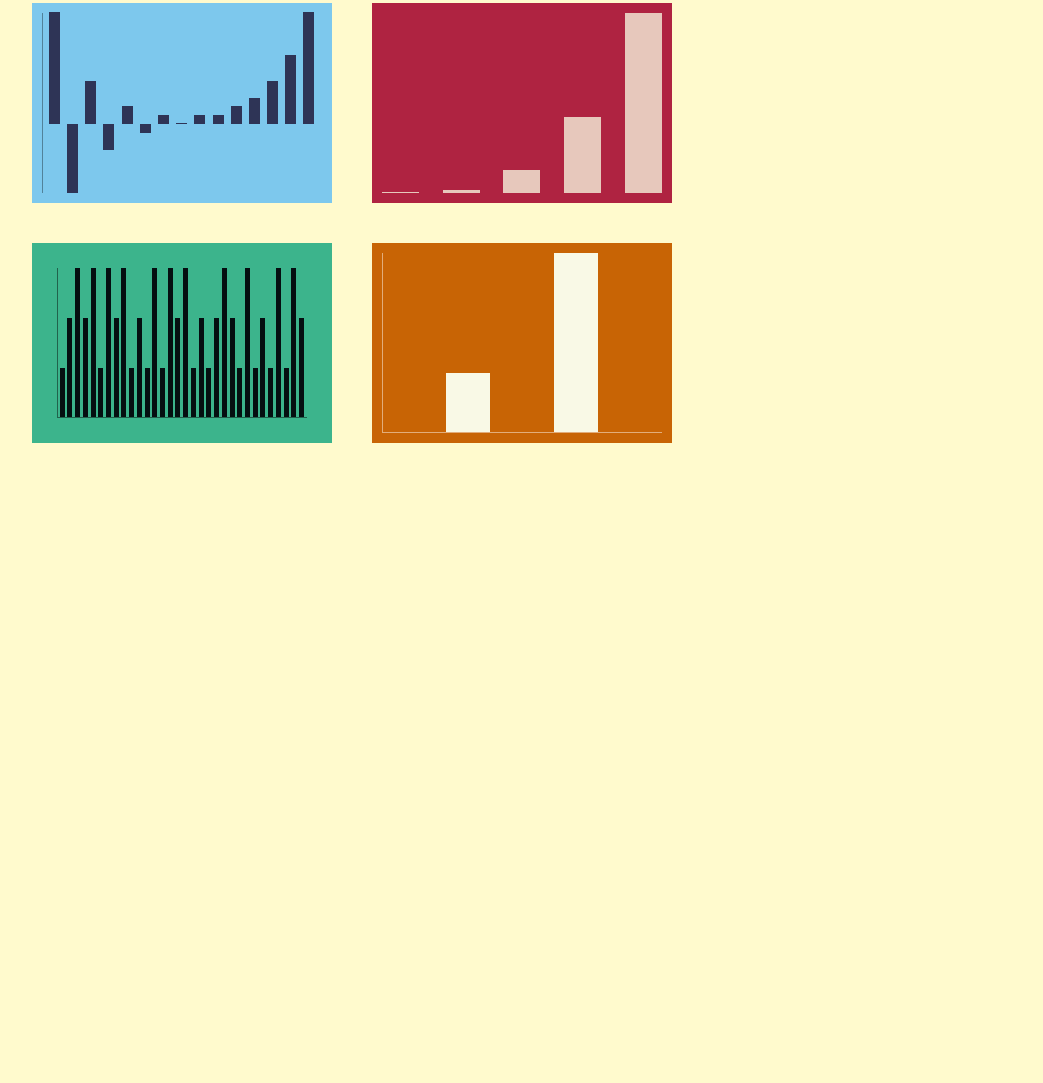
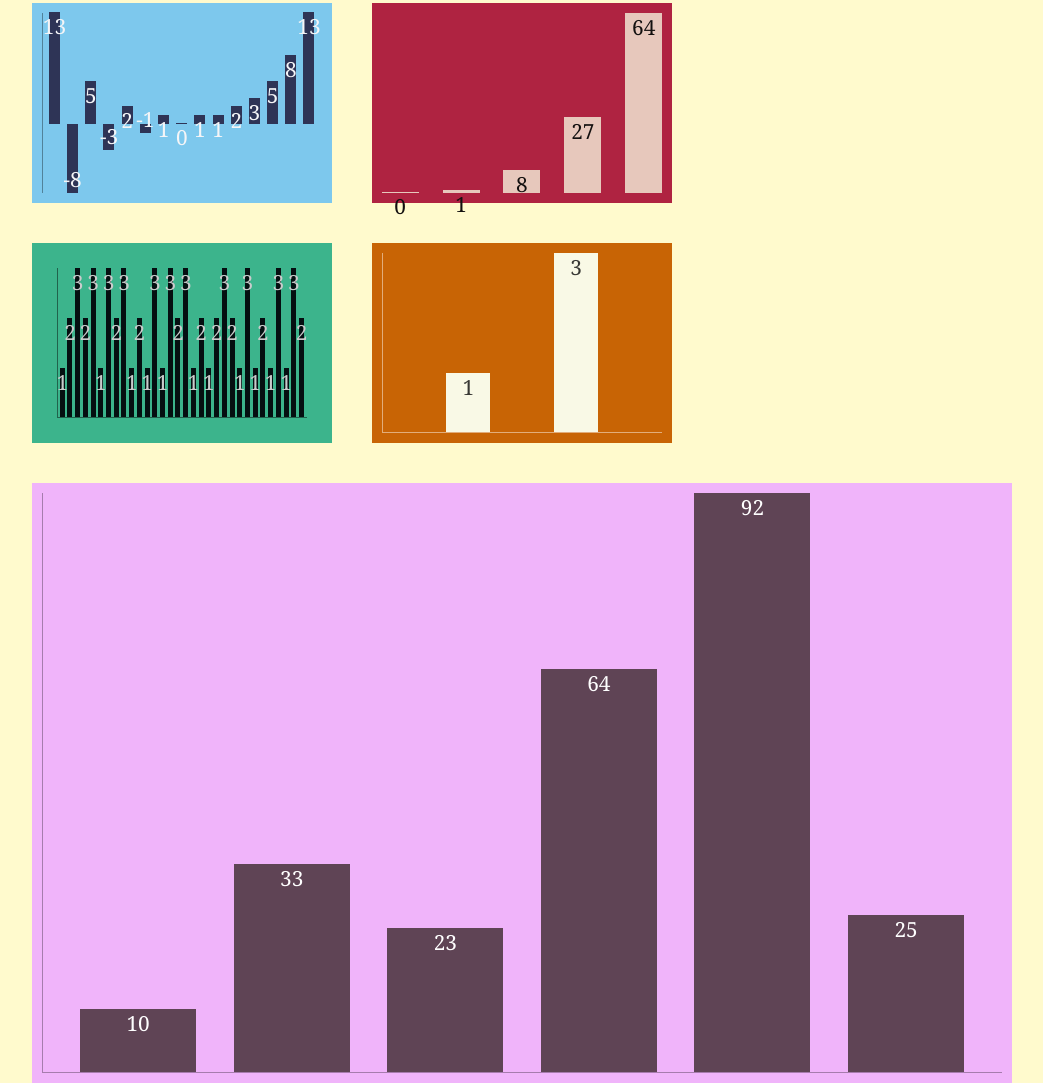
Before and after one commit to TheophileMot/barchart, a website: page index.html in a window 1280 px wide. Shown: the part 420-1503 px from the top of the page, without its empty margins (156-1199 px from the left). Before the commit the page ends 863 px from the top, so only its background shows below. Drawn offline with Linux system fonts and the light colour scheme.

Commit message:
display height labels in contrasting colour, centred at top of bar

```diff
--- a/barchart.js
+++ b/barchart.js
@@ -1,16 +1,12 @@
 $( document ).ready(function() {
   drawBarChart([1, 2, 3], {}, '#chart1');  // this chart will get erased by the next one
   drawBarChart([-1, -3, -5, -2], {padding: 50, barGapRatio: 0.000001}, '#chart1');
-
-  drawBarChart([1, 7, 0, 1, 2, 5, -10, 8, 1, 1, 1, 18, 2], {barGapRatio: 0.95, backgroundColourInherit: true}, '#chart2');
-
+  drawBarChart([1, 7, 0, 1, 2, 5, -10, 8, 18, 2], {barGapRatio: 0.9, backgroundColourInherit: true}, '#chart2');
   drawBarChart([13, -8, 5, -3, 2, -1, 1, 0, 1, 1, 2, 3, 5, 8, 13], {backgroundColour: 'rgb(125, 200, 237)', displayXAxis: false}, '#chart3');
-
   drawBarChart([0, 1, 8, 27, 64], {backgroundColour: 'rgb(175, 35, 65)', displayXAxis: false, displayYAxis: false}, '#chart4');
-
   drawBarChart([1, 2, 3, 2, 3, 1, 3, 2, 3, 1, 2, 1, 3, 1, 3, 2, 3, 1, 2, 1, 2, 3, 2, 1, 3, 1, 2, 1, 3, 1, 3, 2], {backgroundColour: 'rgb(60, 180, 140)', padding: 25}, '#chart5');
-
   drawBarChart([1, 3], {backgroundColour: 'rgb(200, 100, 5)', barGapRatio: 0.4}, '#chart6');
+  drawBarChart([10, 33, 23, 64, 92, 25], {backgroundColour: 'rgb(240, 180, 250)', barGapRatio: 0.75}, '#chart7');
 });
 
 const BAR_CHART_DEFAULTS = {
@@ -20,6 +16,7 @@ const BAR_CHART_DEFAULTS = {
   defaultBarColour: 'auto',
   displayXAxis: true,
   displayYAxis: true,
+  displayHeights: true,
 };
 
 class BarChart {
@@ -31,7 +28,6 @@ class BarChart {
     this.id = this.generateId();
 
     this.data = data;
-    this.numBars = data.length;
     this.element = element;
 
     // set options according to user or defaults
@@ -43,9 +39,10 @@ class BarChart {
     this.barGapRatio = (options.barGapRatio > 0 && options.barGapRatio <= 1) ? options.barGapRatio : BAR_CHART_DEFAULTS.barGapRatio;
     this.displayXAxis = (typeof options.displayXAxis == 'boolean') ? options.displayXAxis : BAR_CHART_DEFAULTS.displayXAxis;
     this.displayYAxis = (typeof options.displayYAxis == 'boolean') ? options.displayYAxis : BAR_CHART_DEFAULTS.displayYAxis;
+    this.displayHeights = (typeof options.displayHeights == 'boolean') ? options.displayHeights : BAR_CHART_DEFAULTS.displayHeights;
 
     // set properties derived from colours
-    this.axisBackgroundColour = this.RGBArrayToString(this.contrastingShade(this.RGBStringToArray(this.backgroundColour), 0.25));
+    this.axisBackgroundColour = this.contrastingShade(this.backgroundColour, 0.25);
 
     // set dimensions of chart, excluding padding
     this.width = $( element ).width() - 2 * this.padding;
@@ -53,7 +50,7 @@ class BarChart {
 
     // set properties derived from dimensions
     this.barSpacing = this.calcBarSpacing();
-    this.barWidth = this.barSpacing * this.barGapRatio;
+    this.barWidth = Math.ceil(Math.max(1, this.barSpacing * this.barGapRatio));
     this.maxHeight = Math.max(0, ...this.data);
     this.minHeight = Math.min(0, ...this.data);
     this.verticalScale = this.calcVerticalScale(element);
@@ -64,34 +61,31 @@ class BarChart {
   draw() {
     this.drawBars();
     this.drawAxes();
+    this.drawHeightLabels();
   }
 
   drawBars() {
     for (let i in this.data) {
-      // create DOM element
       let barId = this.id + '-bar' + i;
       let barOptions = {
         backgroundColor: this.defaultBarColour,
         position: 'absolute',
-        left: this.padding + i * this.barSpacing + (this.displayYAxis ? (1 - this.barGapRatio) * this.barSpacing : 0),
-        width: Math.ceil(Math.max(1, this.barWidth)),
+        left: this.barLeftPos(i),
+        width: this.barWidth,
         bottom: (this.data[i] >= 0) ? this.xAxisFromBottom : undefined,
         top: (this.data[i] < 0) ? this.xAxisFromTop : undefined,
       };
       this.createRectangle(barId, barOptions);
 
-      // determine height of bar in pixels: take absolute value in case bar is negative;
-      //   - also make sure to draw at least one pixel (for bars with 0 height), or two if drawing axis (which takes up one pixel itself)
-      let minHeight = this.displayXAxis ? 2 : 1;
-      let barHeight = Math.ceil(Math.max(minHeight, Math.abs(this.data[i]) * this.verticalScale));
       $( '#' + barId ).animate({
-        height: barHeight + 'px',
+        height: this.barHeight(i),
       });
     }
   }
 
   drawAxes() {
-    let axisColour = this.RGBArrayToString(this.contrastingShade(this.RGBStringToArray($( this.element ).css('background-color')), 0.25))
+    const lumDiff = 0.25;
+    let axisColour = this.contrastingShade($( this.element ).css('background-color'), lumDiff);
 
     // x-axis
     if (this.displayXAxis) {
@@ -122,16 +116,53 @@ class BarChart {
     }
   }
 
+  drawHeightLabels() {
+    if (this.displayHeights) {
+      const lumDiff = 0.75;
+      for (let i in this.data) {
+        let barColour = $( '#' + this.id + '-bar' + i ).css('backgroundColor');
+        let labelColour = this.contrastingShade(barColour, lumDiff);
+        let labelId = this.id + '-heightLabel' + i;
+        let labelOptions = {
+          color: labelColour,
+          position: 'absolute',
+          //left: this.barLeftPos(i) + this.barWidth / 2,
+          //width: this.barWidth + 20,
+          bottom: (this.data[i] < 0) ? this.xAxisFromBottom - this.barHeight(i) : undefined,
+          top: (this.data[i] >= 0) ? this.xAxisFromTop - this.barHeight(i) : undefined,
+          //height: 1,
+          textAlign: 'center',
+        };
+        let rect = this.createRectangle(labelId, labelOptions, this.data[i]);
+        rect.css('left', this.barLeftPos(i) + (this.barWidth - parseFloat(rect.css('width'))) * 0.5);
+      }
+    }
+  }
+
+  // determine left side of ith bar in pixels. If displaying y-axis, account for extra gap that is added before first bar.
+  barLeftPos(i) {
+    return this.padding + i * this.barSpacing + (this.displayYAxis ? (1 - this.barGapRatio) * this.barSpacing : 0);
+  }
+
+  // determine height of ith bar in pixels
+  // - take absolute value in case bar is negative;
+  // - draw at least one pixel (for bars with 0 height), or two if drawing x-axis (which takes up one pixel itself)
+  barHeight(i) {
+    let minHeight = this.displayXAxis ? 2 : 1;
+    return Math.ceil(Math.max(minHeight, Math.abs(this.data[i]) * this.verticalScale));
+  }
+
   // add DIV element to DOM: used for bars and axes
-  createRectangle(id, cssOptions) {
+  createRectangle(id, cssOptions, contents) {
+    contents = (contents != undefined) ? contents : '';
     $( this.element).append(
-      '<div id="' + id + '"></div>'
+      '<div id="' + id + '">' + contents + '</div>'
     );
     let rect = $( '#' + id );
     for (let option in cssOptions) {
       rect.css(option, cssOptions[option]);
-      //return;
     }
+    return rect;  // to offer a convenient reference after creation
   }
 
   // create ID using random string of hexadecimal characters
@@ -157,9 +188,9 @@ class BarChart {
   //    - if drawing axes, put an extra gap before and after, so (#bars) units followed by a gap
   calcBarSpacing() {
     if (this.displayYAxis) {
-      return this.width / (this.numBars + 1 - this.barGapRatio);
+      return this.width / (this.data.length + 1 - this.barGapRatio);
     } else {
-      return this.width / (this.numBars - 1 + this.barGapRatio);
+      return this.width / (this.data.length - 1 + this.barGapRatio);
     }
   }
 
@@ -172,8 +203,8 @@ class BarChart {
 
   //  find a nice colour based on background: shift hue (say by 60˚), choose contrasting luminance (say with a lum. difference of 0.5)
   calcAutoBarColour() {
-    let hueShift = 30;
-    let lumDiff = 0.5;
+    const hueShift = 30;
+    const lumDiff = 0.5;
 
     let bg = this.RGBStringToArray(this.backgroundColour);
     let hsv = this.RGBtoHSV(bg);
@@ -279,6 +310,10 @@ class BarChart {
   //    - N.B. a difference of greater than 0.5 is not always possible (e.g., if colour is mid-grey); cut off at pure white or pure black
   //    - since we're using a simple linear model of luminance, we have luminance(k * rgb1 + rgb2) = k * luminance(rgb1) + luminance(rgb2)
   contrastingShade(rgb, lumDiff) {
+    if (typeof rgb == 'string') { // input and output are strings: convert to array and back
+      return this.RGBArrayToString(this.contrastingShade(this.RGBStringToArray(rgb), lumDiff));
+    }
+
     lumDiff = this.clamp(lumDiff, 0, 1);
     let lum = this.luminance(rgb);
     let targetLum = lum + lumDiff * ((lum < 0.5) ? 1 : -1); // if rgb is dark, target light colour, and vice-versa
--- a/index.html
+++ b/index.html
@@ -21,6 +21,7 @@
     <span class='barChart' id='chart4' style="position: relative; width:300px; height:200px;"></span>
     <span class='barChart' id='chart5' style="position: relative; width:300px; height:200px;"></span>
     <span class='barChart' id='chart6' style="position: relative; width:300px; height:200px;"></span>
+    <span class='barChart' id='chart7' style="position: relative; width:980px; height:600px;"></span>
   </div>
 </body>
 </html>
```
